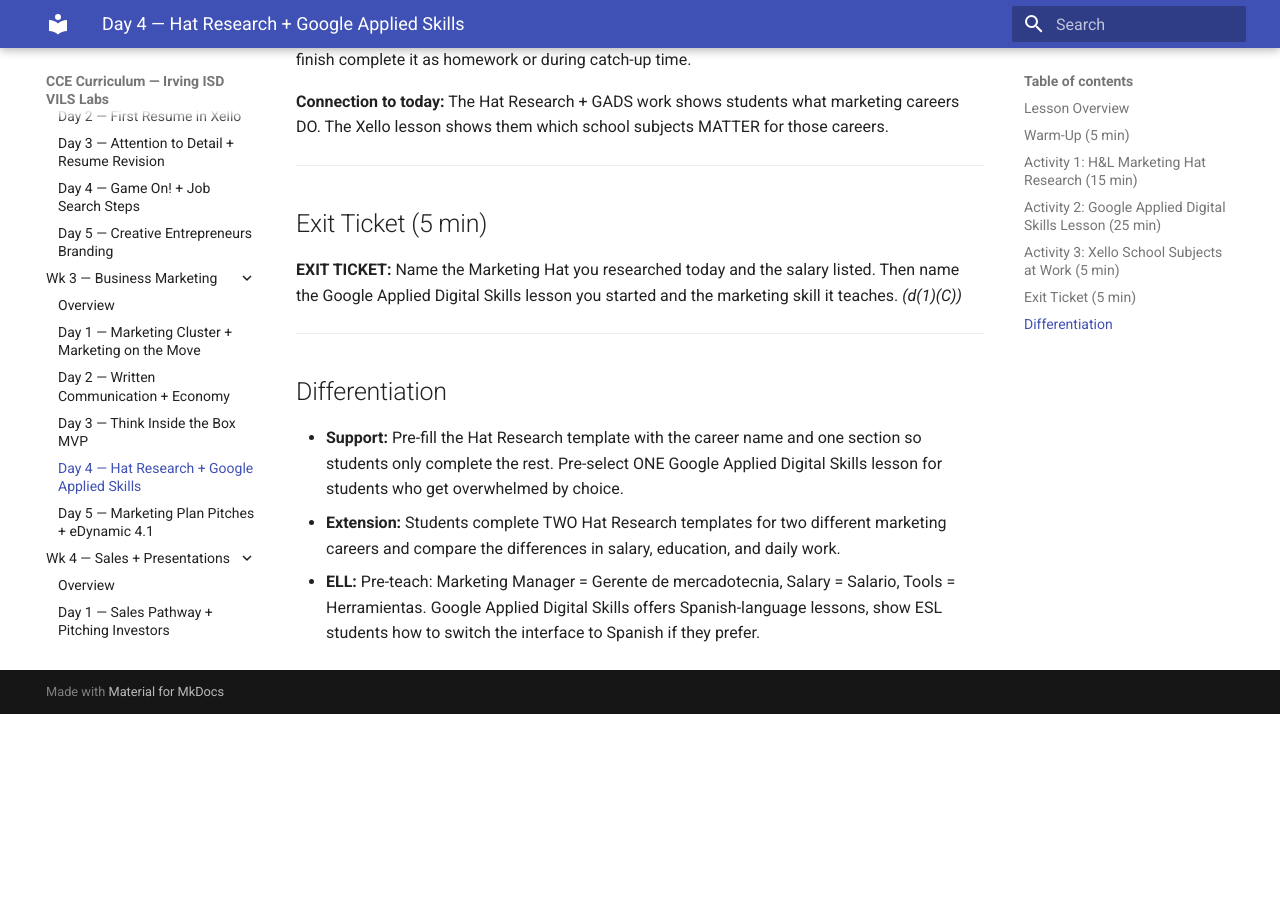
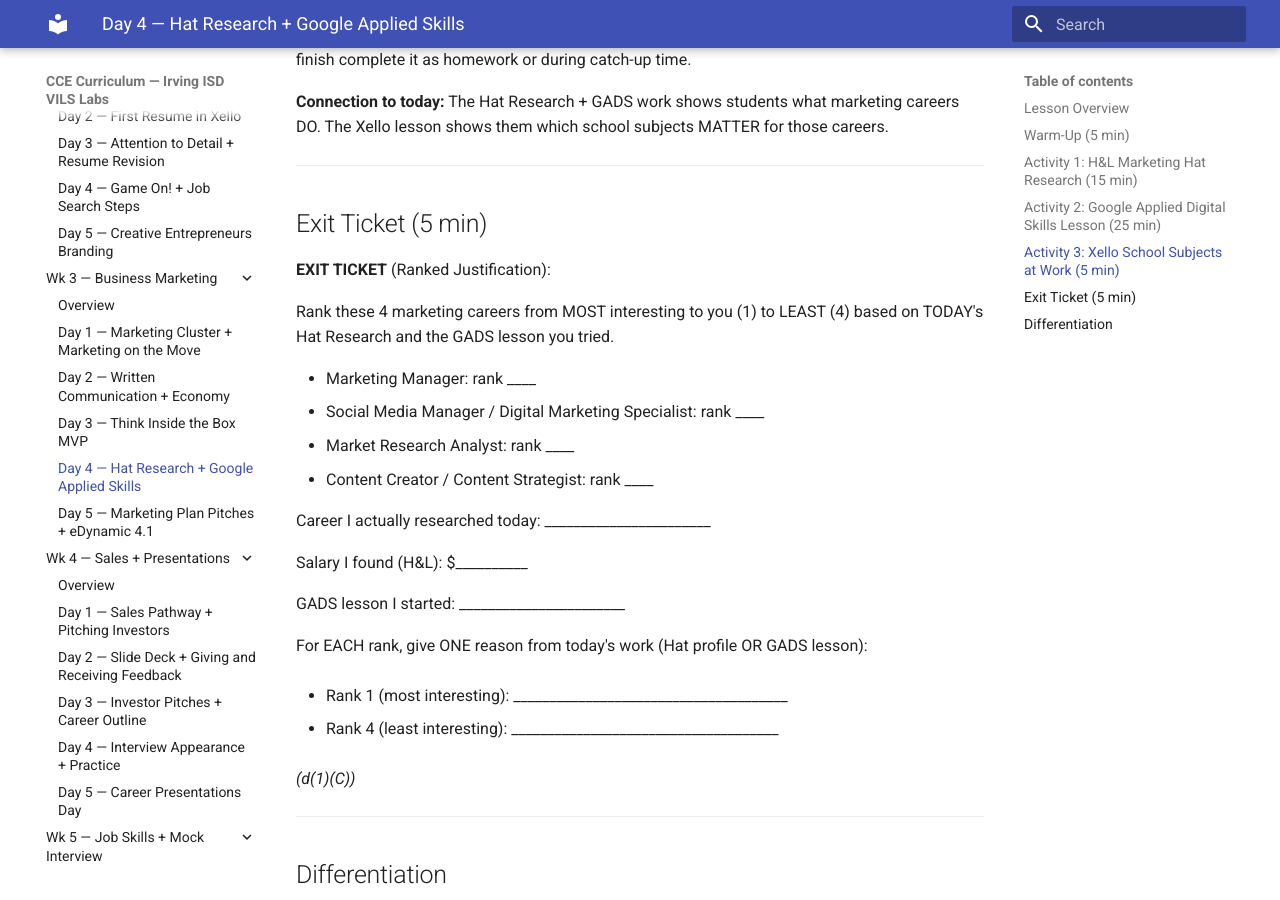
Before and after one commit to elbrielle/cce-curriculum, an MkDocs documentation site: the page built from docs/6sw/wk3-business-marketing/day4.md, in a window 1280 px wide and 900 px high, scrolled down 2921 px. Built offline with MkDocs 1.6.1 and Material for MkDocs 9.7.7, drawn with Linux system fonts in a browser that asks for light colours; the version menu is left out; before the commit the page ends 3635 px from its top, so only the background shows below that.

Commit message:
AUDIT: 6SW Wk3 Business/Marketing exit-ticket rewrite
Rewrote all 5 exit tickets in pilot formats (Mini-Case, Comparison
Matrix, Short Constructed Response, Ranked Justification, Concept Map).
No TEKS retags needed: d(1)(C), d(3)(I), d(5)(C) all directly earned.
Day 5 concept map adds d(5)(C) since students connect creative+analytical
survival to economic conditions in the bottom line.

```diff
--- a/docs/6sw/wk3-business-marketing/day4.md
+++ b/docs/6sw/wk3-business-marketing/day4.md
@@ -90,7 +90,28 @@ Students complete the activity at their own pace. Most will need 5-10 minutes. T
 
 ## Exit Ticket (5 min)
 
-**EXIT TICKET:** Name the Marketing Hat you researched today and the salary listed. Then name the Google Applied Digital Skills lesson you started and the marketing skill it teaches. *(d(1)(C))*
+**EXIT TICKET** (Ranked Justification):
+
+Rank these 4 marketing careers from MOST interesting to you (1) to LEAST (4) based on TODAY's Hat Research and the GADS lesson you tried.
+
+- Marketing Manager: rank ____
+- Social Media Manager / Digital Marketing Specialist: rank ____
+- Market Research Analyst: rank ____
+- Content Creator / Content Strategist: rank ____
+
+Career I actually researched today: _______________________
+
+Salary I found (H&L): $__________
+
+GADS lesson I started: _______________________
+
+For EACH rank, give ONE reason from today's work (Hat profile OR GADS lesson):
+
+- Rank 1 (most interesting): ______________________________________
+
+- Rank 4 (least interesting): _____________________________________
+
+*(d(1)(C))*
 
 ---
 
```
Also changed, not shown: docs/6sw/wk3-business-marketing/day1.md (+21 -1 lines), docs/6sw/wk3-business-marketing/day2.md (+17 -1 lines), docs/6sw/wk3-business-marketing/day3.md (+21 -1 lines), docs/6sw/wk3-business-marketing/day5.md (+17 -1 lines).
